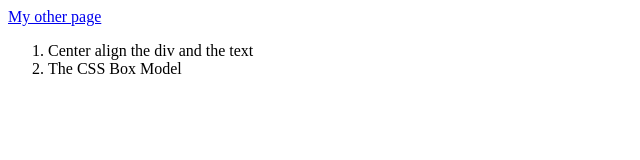
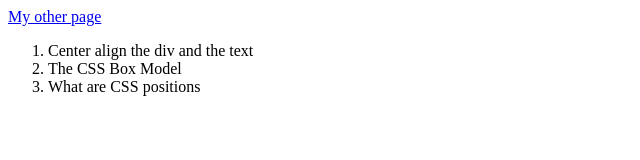
Before and after one commit to zamtechie/explore-css, a plain HTML site: page index.html in a window 1280 px wide. Shown: the whole page, without its empty margins (0-640 px from the left). Drawn offline with Linux system fonts and the light colour scheme.

Commit message:
Added more questions

```diff
--- a/index.html
+++ b/index.html
@@ -9,6 +9,7 @@
     <ol>
       <li>Center align the div and the text</li>
       <li>The CSS Box Model</li>
+      <li>What are CSS positions</li>
     </ol>
   </body>
 </html>
```
Also changed, not shown: questions.txt.
